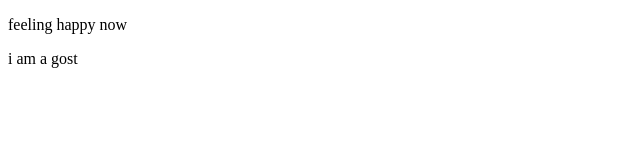
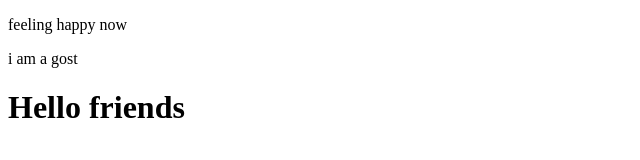
Before and after one commit to hasanmehedi44/my-first-website, a plain HTML site: page index.html in a window 1280 px wide. Shown: the whole page, without its empty margins (0-640 px from the left). Drawn offline with Linux system fonts and the light colour scheme.

Commit message:
added hello

```diff
--- a/index.html
+++ b/index.html
@@ -8,5 +8,6 @@
 <body>
 <p>feeling happy now</p>
 <p>i am a gost</p>
+<h1>Hello friends</h1>
 </body>
 </html>
```
